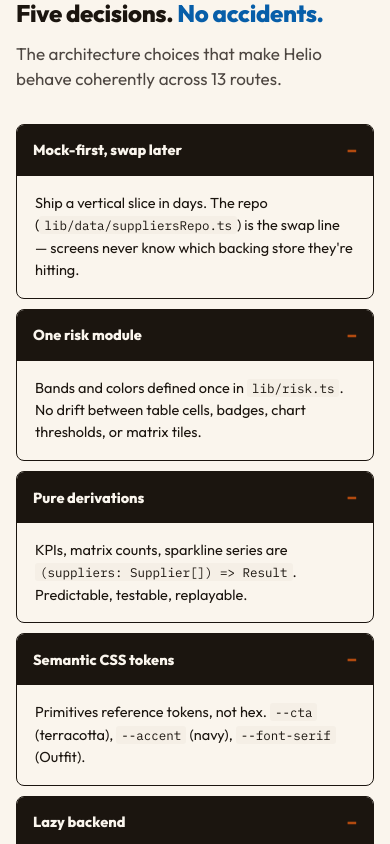
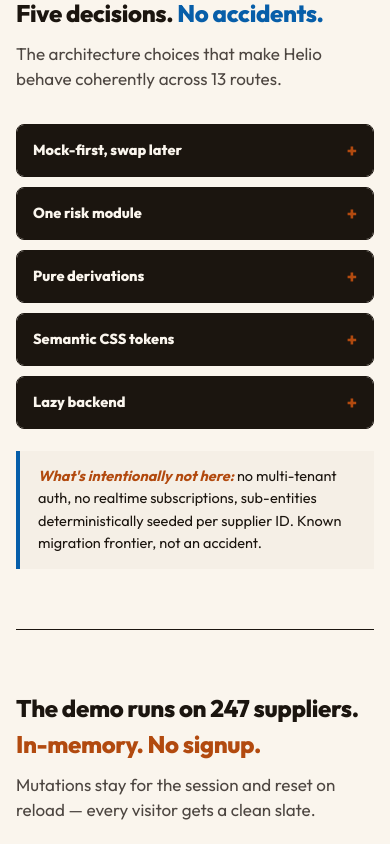
Before and after one commit to SMat777/helio, a React (Vite) app in the folder apps/web/: page / in a window 390 px wide. Shown: the part 4320-5164 px from the top of the page. Built offline with nearby package versions, Linux system fonts and the light colour scheme; no server answers.

Commit message:
fix(US-003): decisions start collapsed on mobile per spec lock

```diff
--- a/apps/web/src/screens/landing/Decisions.tsx
+++ b/apps/web/src/screens/landing/Decisions.tsx
@@ -1,4 +1,4 @@
-import type { ReactNode } from 'react'
+import { useEffect, useState, type ReactNode } from 'react'
 
 interface Decision {
   title: string
@@ -29,6 +29,17 @@
 ]
 
 export default function Decisions() {
+  // Desktop = all matrix rows expanded by default. Mobile = collapsed accordion
+  // per spec §02 ("title visible, 'why' expandable via <details>").
+  const [isMobile, setIsMobile] = useState(false)
+  useEffect(() => {
+    const mq = window.matchMedia('(max-width: 768px)')
+    const update = () => setIsMobile(mq.matches)
+    update()
+    mq.addEventListener('change', update)
+    return () => mq.removeEventListener('change', update)
+  }, [])
+
   return (
     <section className="decisions" id="decisions" aria-labelledby="decisions-h" data-testid="landing-decisions">
       <header className="section-head">
@@ -38,7 +49,7 @@
 
       <div className="dec-grid">
         {DECISIONS.map((d) => (
-          <details className="dec-row" key={d.title} open>
+          <details className="dec-row" key={d.title} open={!isMobile}>
             <summary className="dec-title">{d.title}</summary>
             <div className="dec-why">{d.why}</div>
           </details>
```
Also changed, not shown: 1 other file (tests, documents, lock files or other folders).
